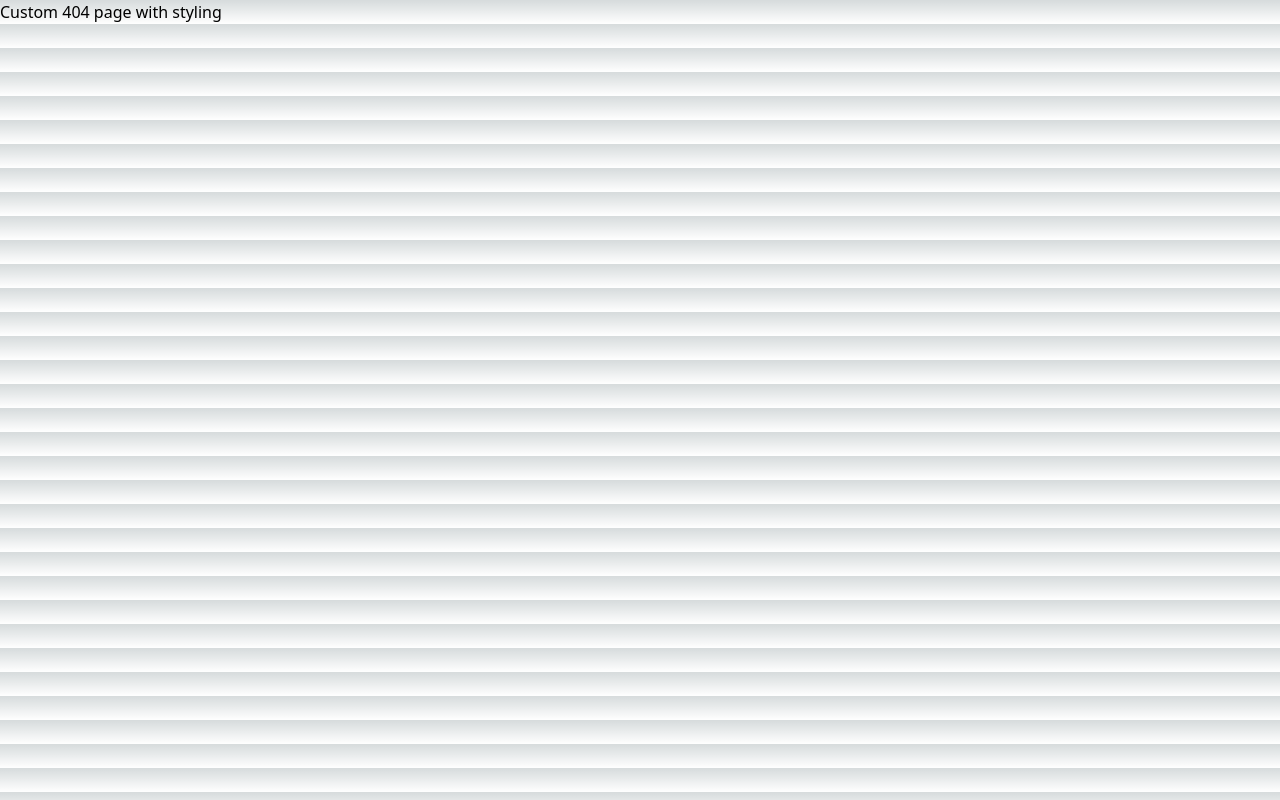
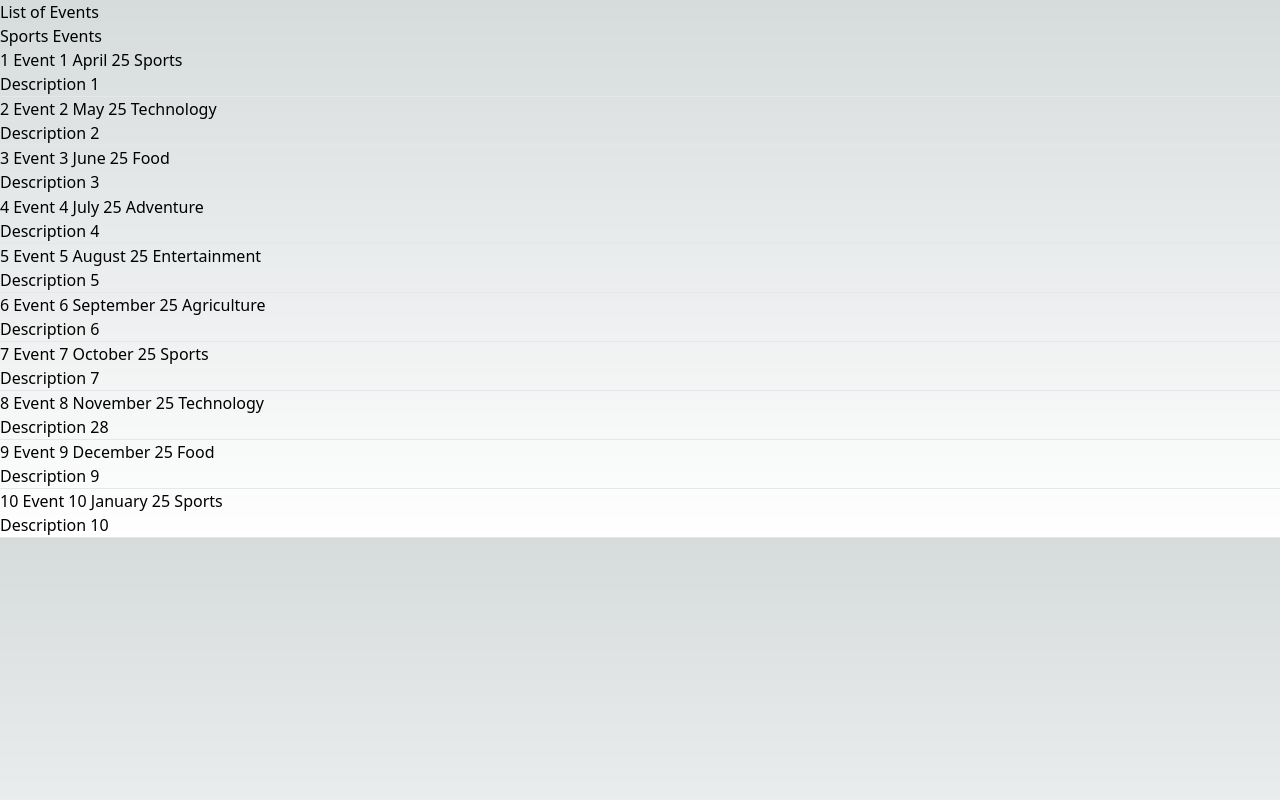
Before and after one commit to Techbite-sudo/next-done, a Next.js app: page /events in a window 1280 px wide. Before the commit this address had no page. Built offline with nearby package versions, Linux system fonts and the light colour scheme; data requests are answered from the project's data file.

Commit message:
pre-rendering + client side data fetching

```diff
--- a/db.json
+++ b/db.json
@@ -1,5 +1,77 @@
 {
-    "dashboard":{
+  "events": [
+    {
+      "id": 1,
+      "title": "Event 1",
+      "description": "Description 1",
+      "category": "Sports",
+      "date": "April 25"
+    },
+    {
+      "id": 2,
+      "title": "Event 2",
+      "description": "Description 2",
+      "category": "Technology",
+      "date": "May 25"
+    },
+    {
+      "id": 3,
+      "title": "Event 3",
+      "description": "Description 3",
+      "category": "Food",
+      "date": "June 25"
+    },
+    {
+      "id": 4,
+      "title": "Event 4",
+      "description": "Description 4",
+      "category": "Adventure",
+      "date": "July 25"
+    },
+    {
+      "id": 5,
+      "title": "Event 5",
+      "description": "Description 5",
+      "category": "Entertainment",
+      "date": "August 25"
+    },
+    {
+      "id": 6,
+      "title": "Event 6",
+      "description": "Description 6",
+      "category": "Agriculture",
+      "date": "September 25"
+    },
+    {
+      "id": 7,
+      "title": "Event 7",
+      "description": "Description 7",
+      "category": "Sports",
+      "date": "October 25"
+    },
+    {
+      "id": 8,
+      "title": "Event 8",
+      "description": "Description 28",
+      "category": "Technology",
+      "date": "November 25"
+    },
+    {
+      "id": 9,
+      "title": "Event 9",
+      "description": "Description 9",
+      "category": "Food",
+      "date": "December 25"
+    },
+    {
+      "id": 10,
+      "title": "Event 10",
+      "description": "Description 10",
+      "category": "Sports",
+      "date": "January 25"
+    }
+  ],
+  "dashboard": {
     "posts": 5,
     "likes": 100,
     "followers": 20,
@@ -45,5 +117,4 @@
       "description": "Description 3"
     }
   ]
-
 }
--- /dev/null
+++ b/pages/events.js
@@ -0,0 +1,41 @@
+import { useState, useEffect } from "react"
+
+export default function EventsList({ eventsList }){
+
+    const [events, setEvents] = useState(eventsList)
+    const fetchSportsEvents = async () => {
+        const response = await fetch(`http://localhost:4000/events?category=Sports`)
+        const data = await response.json()
+        setEvents(data)
+    }
+    return(
+        <div>
+            <h1>List of Events</h1>
+
+            <button onClick={fetchSportsEvents}>
+                Sports Events
+            </button>
+
+            {events.map((event) => {
+                return(
+                    <div key={event.id}>
+                        <h2>{event.id} {event.title} {event.date} {event.category}</h2>
+                        <p>{event.description}</p>
+                        <hr/>
+                    </div>
+                )
+            })}
+        </div>
+    )
+}
+
+export async function getServerSideProps(){
+    const response = await fetch('http://localhost:4000/events')
+    const data = await response.json()
+
+    return{
+        props:{
+            eventsList: data
+        }
+    }
+}
```
Lines whose indentation alone changed are shown as unchanged.
